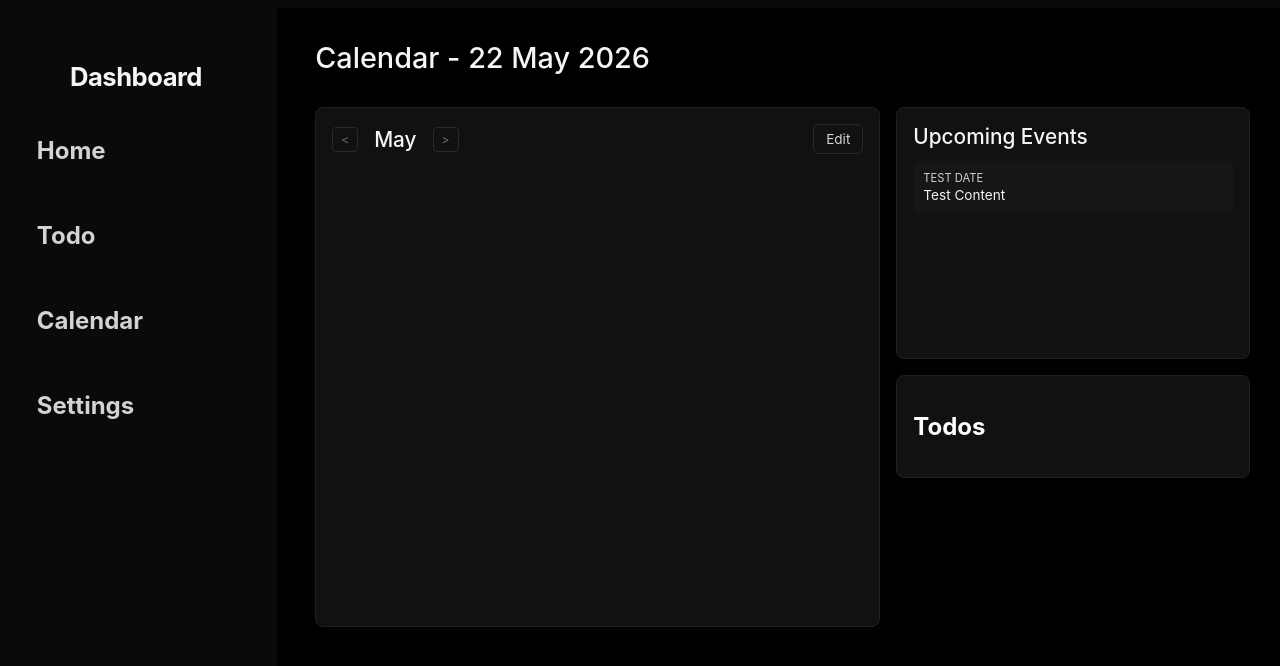
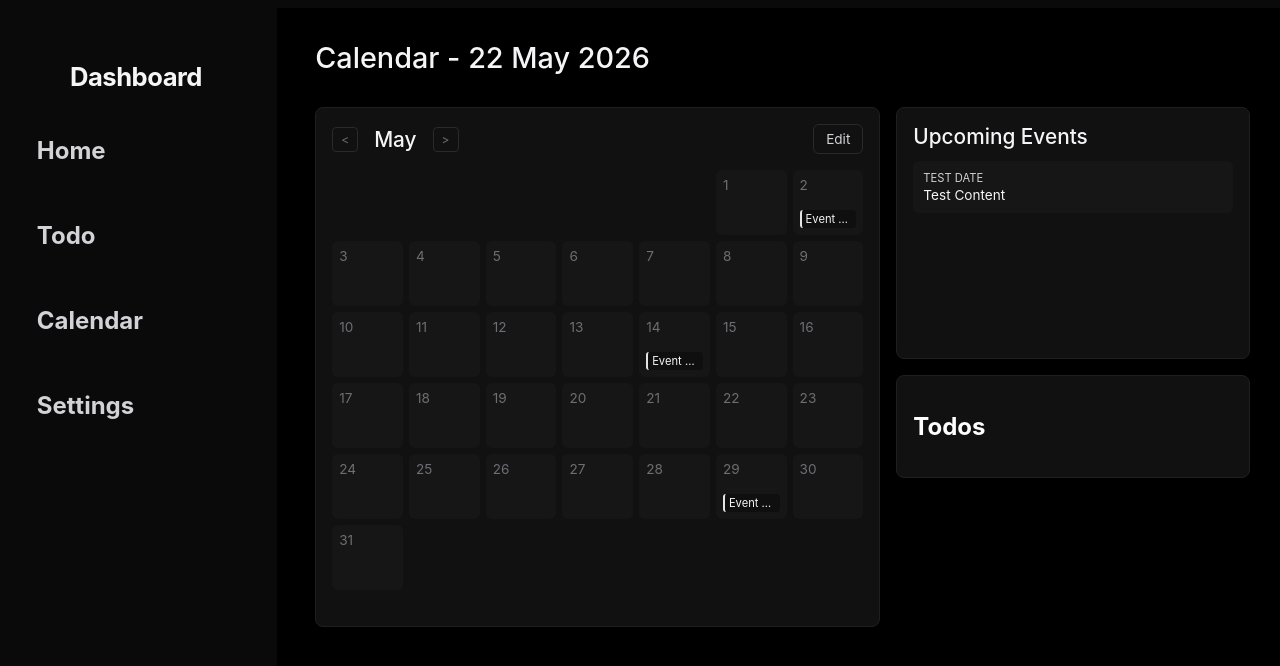
Before and after one commit to KuenVoid/Dashboard, a React (Vite) app in the folder Dashboard/: page / in a window 1280 px wide. Both pictures are taken after a click on the element "Calendar". Shown: the top 666 px of the page. Built offline with nearby package versions, Linux system fonts and the light colour scheme.

Commit message:
Updated Calendar

```diff
--- a/Dashboard/src/Component/Calendar.jsx
+++ b/Dashboard/src/Component/Calendar.jsx
@@ -4,16 +4,36 @@ import { currentMonitor } from "@tauri-apps/api/window";
 
 export default function Calendar() {
     const [CurrentDate, setCurrentDate] = useState(new Date());
-    const [ViewMonth, setViewMonth] = useState(CurrentDate.getMonth());
+    const [ViewCalendar, setViewCalendar] = useState(CurrentDate);
     const monthNames = [
         "January", "February", "March", "April", "May", "June",
         "July", "August", "September", "October", "November", "December"
     ];
+    const [CurrentView, setCurrentView] = useState(CurrentDate);
 
-    // Display Materials:
+    // Data Management
+    const [EventContent, setEventContent] = useState(() => {
+        const savedData = localStorage.getItem("EventContent");
+        return savedData ? JSON.parse(savedData) : [
+            {Title: "Do Something", Time: 1780056000000, Location: "HK", Category: "Not Important"},
+            {Title: "Do Nothing", Time: 1778763000000, Location: "US", Category: "Somewhat Important"},
+            {Title: "Zoom" , Time: 1777692600000, Location: "Online", Category: "Important"}
+        ];
+    })
+    const EventOccured = EventContent.map(event => new Date(event.Time))
+    .filter(date => date.getFullYear() === ViewCalendar.getFullYear() && date.getMonth() === ViewCalendar.getMonth())
+    .map(date => date.getDate());
+
+    // Display Materials
     const display_year = CurrentDate.getFullYear();
     const display_month = monthNames[CurrentDate.getMonth()].substring(0);
     const display_day = CurrentDate.getDate();
+
+    // Calendar Display
+    const totalDays = new Date(ViewCalendar.getFullYear(), ViewCalendar.getMonth() + 1, 0).getDate();
+    const startDayOffset = new Date(ViewCalendar.getFullYear(), ViewCalendar.getMonth(), 1).getDay();
+    const daysInMonth = Array.from({length: totalDays}, (_, i) => i + 1);
+    const blankOffsets = Array.from({length: startDayOffset}, (_, i) => i);
 
     // Context Menu Configuration
     const [menuSettings, setMenuSettings] = useState({
@@ -23,6 +43,17 @@ export default function Calendar() {
         type: null,
         targetId: null
     });
+
+    const HandleContextMenu = (e, Content_Type, id) => {
+        e.stopPropagation();
+        e.preventDefault();
+        const y_cord = (e.clientY + 135 > window.innerHeight)? e.clientY - 135 : e.clientY;
+        setMenuSettings({visible: true, x: e.clientX, y: y_cord, type: Content_Type, targetId: id});
+    }
+
+    const HandleViewDay = (e) => {
+
+    }
 
     // Render time every second
     useEffect(() => {
@@ -34,7 +65,7 @@ export default function Calendar() {
 
     return (
         <div className="cal-container"
-        onclick={e => {
+        onClick={e => {
             if(e && typeof e.button !== "undefined" && e.button !== 0) return;
             if(menuSettings.visible) setMenuSettings({...menuSettings, visible: false});
         }}>
@@ -47,15 +78,28 @@ export default function Calendar() {
                     <div className="cal-card-header">
                         {/* The header of the calendar */}
                         <div className="cal-month-switcher">
-                            <button className="cal-switcher-btn">{"<"}</button>
-                            <h2>{monthNames[ViewMonth]}</h2>
-                            <button className="cal-switcher-btn">{">"}</button>
+                            <button className="cal-switcher-btn" onClick={() => setViewCalendar(new Date(ViewCalendar.getFullYear(), ViewCalendar.getMonth() - 1, 1))}>{"<"}</button>
+                            <h2>{monthNames[ViewCalendar.getMonth()]}</h2>
+                            <button className="cal-switcher-btn" onClick={() => setViewCalendar(new Date(ViewCalendar.getFullYear(), ViewCalendar.getMonth() + 1, 1))}>{">"}</button>
                         </div>
                         <button className="cal-edit-btn">Edit</button>
                     </div>
                     {/* Contents */}
                     <div className="cal-grid-matrix">
-
+                        {/* Empty Slots */}
+                        {blankOffsets.map((offset) => (
+                            <div key={`blank-${offset}`} className="cal-day-cell cal-empty-cell"></div>
+                        ))}
+                        {/* Numbered Slots */}
+                        {daysInMonth.map((day) => (
+                            <div className="cal-day-cell" key={day}
+                            onContextMenu={e => HandleContextMenu(e, "calendar", day)}>
+                                <span className="cal-day-number">{day}</span>
+                                {EventOccured.includes(day) && (
+                                    <div className="cal-event-tag">Event Occured</div>
+                                )}
+                            </div>
+                        ))}
                     </div>
                 </div>
                 {/* Right side of the calendar page */}
@@ -86,7 +130,7 @@ export default function Calendar() {
                 }}>
                 {menuSettings.type === "calendar" ? (
                 <>
-                    <button onClick={() => setMenuSettings({ ...menuSettings, visible: false })}>Edit</button>
+                    <button onClick={() => setMenuSettings({ ...menuSettings, visible: false })}>Edit Day {menuSettings.targetId}</button>
                     <button onClick={() => setMenuSettings({ ...menuSettings, visible: false })}>Duplicate</button>
                     <hr className="menu-divider" />
                     <button className="delete-action" onClick={() => setMenuSettings({ ...menuSettings, visible: false })}>Delete Event</button>
```
